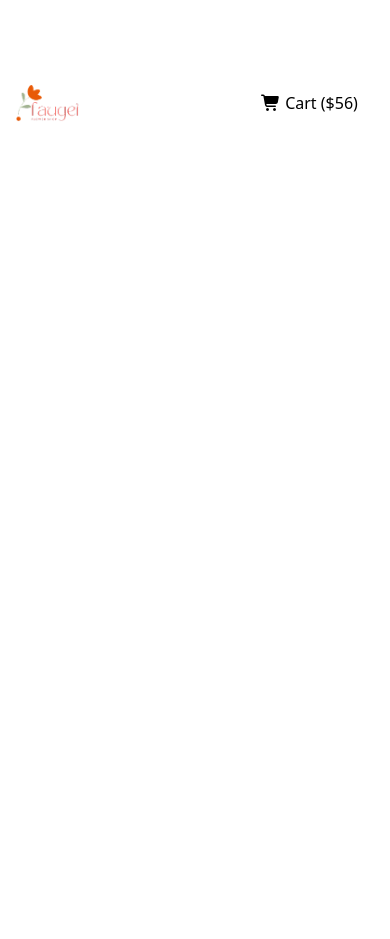
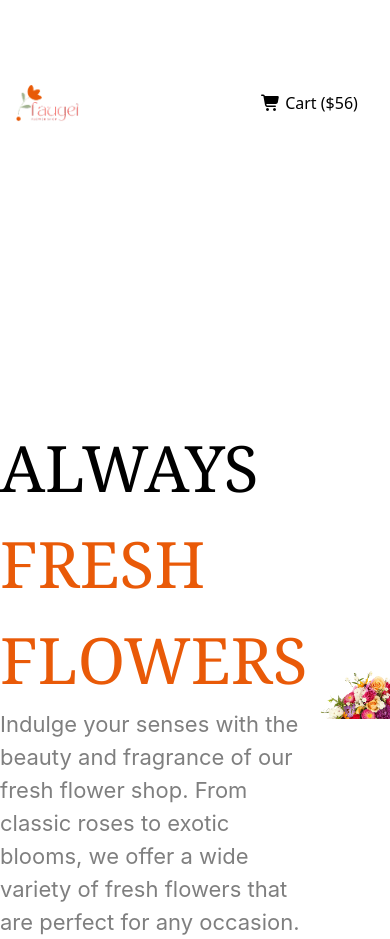
Before and after one commit to shuvostack/responsive-flowers, a plain HTML site: page index.html in a window 390 px wide. Before the commit the page ends 844 px from the top, so only its background shows below. Drawn offline with nearby package versions, Linux system fonts and the light colour scheme.

Commit message:
banner section added and responsive design is loading

```diff
--- a/index.html
+++ b/index.html
@@ -27,6 +27,23 @@
                 </ul>
             </div>
         </nav>
+        <!-- banner section -->
+         <section class="banner">
+            <div class="banner-text">
+                <h1 class="banner-title-1 noto-serif-font">
+                    ALWAYS <span id="fresh">FRESH</span>
+                </h1>
+                <h1 class="banner-title-2 noto-serif-font">
+                    FLOWERS
+                </h1>
+                <p class="banner-description inter-font">
+                    Indulge your senses with the beauty and fragrance of our fresh flower shop. From classic roses to exotic blooms, we offer a wide variety of fresh flowers that are perfect for any occasion.
+                </p>
+            </div>
+            <div class="banner-image">
+                <img src="./assets/hero-flower.png" alt="">
+            </div>
+         </section>
     </header>
     <main>
 
--- a/styles/flowers.css
+++ b/styles/flowers.css
@@ -66,6 +66,42 @@
 }
 
 
+/* banner section */
+
+.banner{
+    max-width: 1140px;
+    height: 461px;
+    display: flex;
+    justify-content: space-between;
+    margin: 120px auto;
+    align-items: flex-end;
+}
+
+.banner-text{
+    max-width: 570px;
+    height: 299px;
+}
+
+.banner-title-1, .banner-title-2{
+    font-size: 4rem;
+    font-weight: 700px;
+
+}
+
+#fresh, .banner-title-2{
+    color: rgba(233, 90, 8, 1);
+}
+
+.banner-description{
+    max-width: 570px;
+    font-size: 1.375rem;
+    font-weight: 400px;
+    color: rgba(0, 0, 0, 0.5);
+    align-items: end;
+}
+
+
+
 
 /* style for mobile device */
 
```
